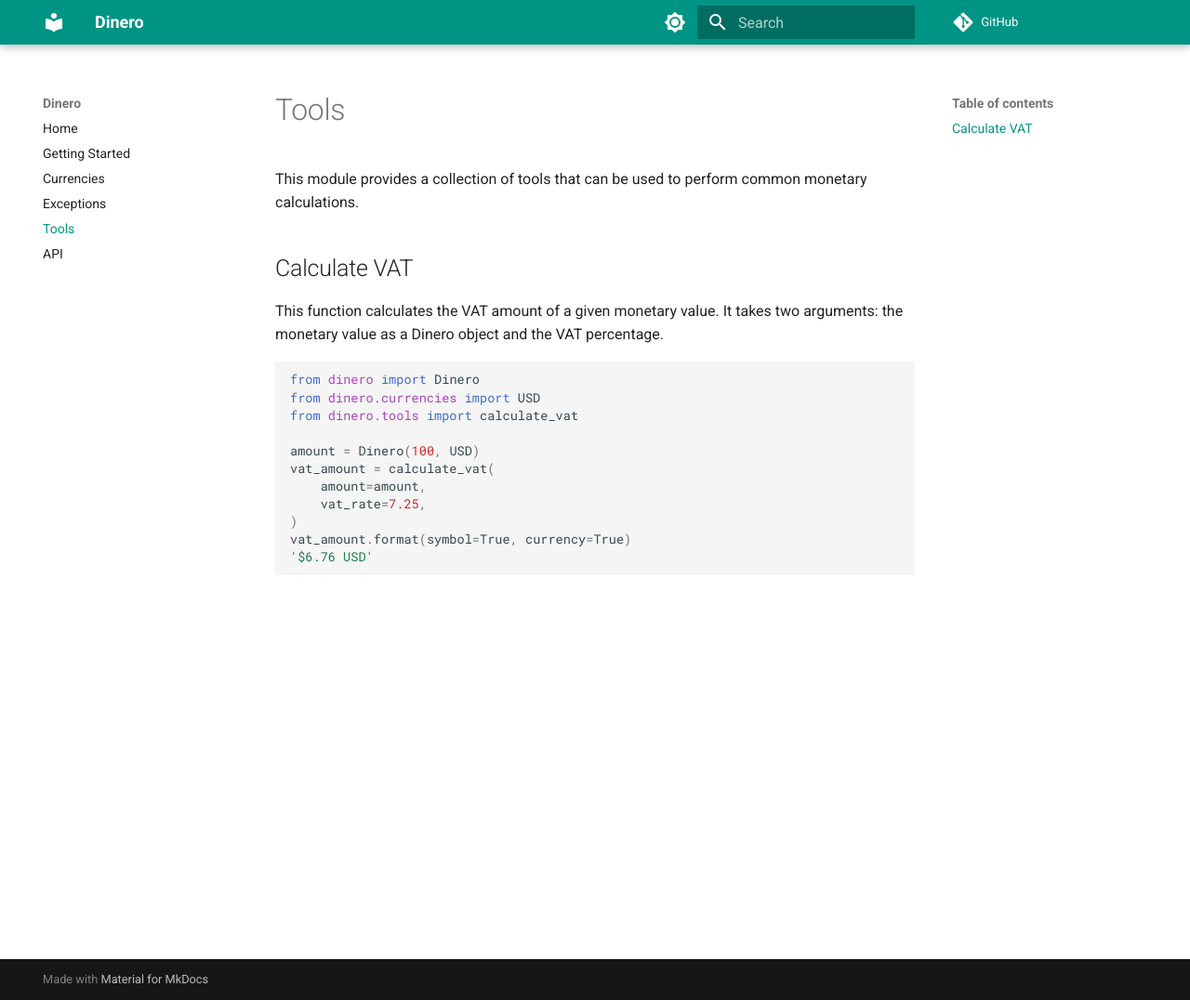
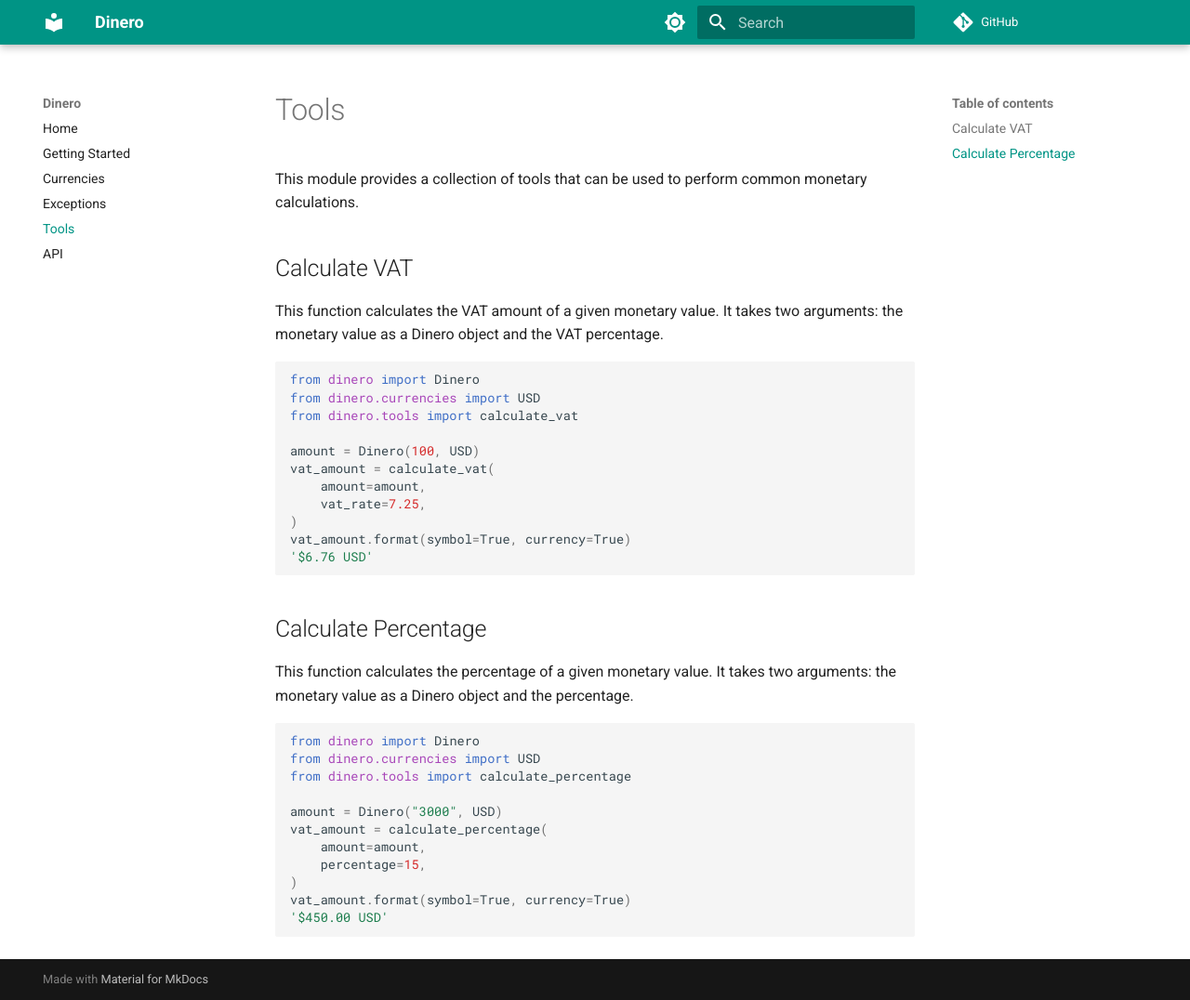
Before and after one commit to wilfredinni/dinero, an MkDocs documentation site: the page built from docs/tools.md, in a window 1280 px wide and 1076 px high. Shown: the whole window at 93% size. Built offline with MkDocs 1.6.1 and Material for MkDocs 9.7.7, drawn with Linux system fonts in a browser that asks for light colours; comment, search, counter and statistics services are not loaded.

Commit message:
feat: calculate_percentage docs

````diff
--- a/docs/tools.md
+++ b/docs/tools.md
@@ -20,3 +20,21 @@
 vat_amount.format(symbol=True, currency=True)
 '$6.76 USD'
 ```
+
+## Calculate Percentage
+
+This function calculates the percentage of a given monetary value. It takes two arguments: the monetary value as a Dinero object and the percentage.
+
+```python
+from dinero import Dinero
+from dinero.currencies import USD
+from dinero.tools import calculate_percentage
+
+amount = Dinero("3000", USD)
+vat_amount = calculate_percentage(
+    amount=amount,
+    percentage=15,
+)
+vat_amount.format(symbol=True, currency=True)
+'$450.00 USD'
+```
````
Also changed, not shown: examples.ipynb, 1 other file.
